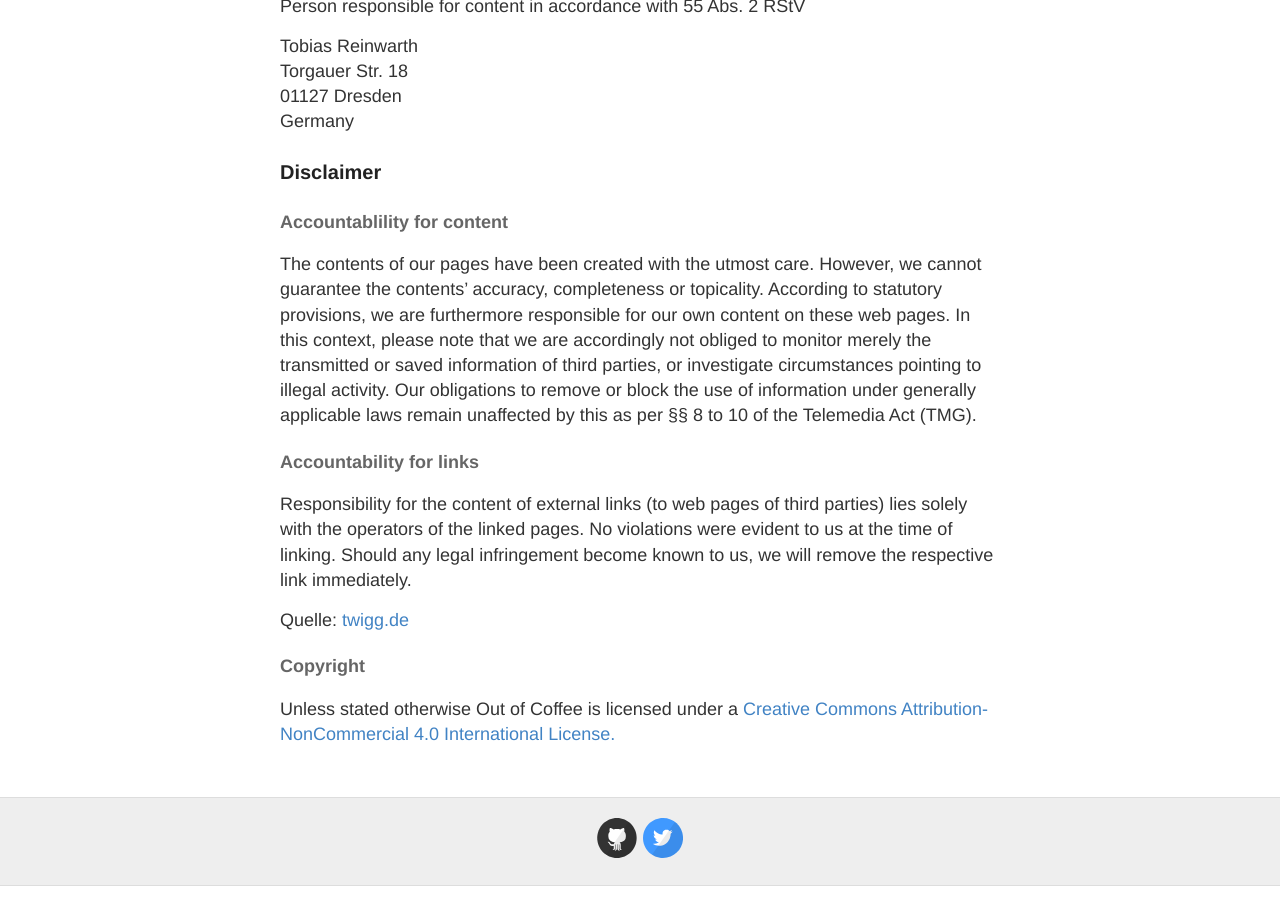
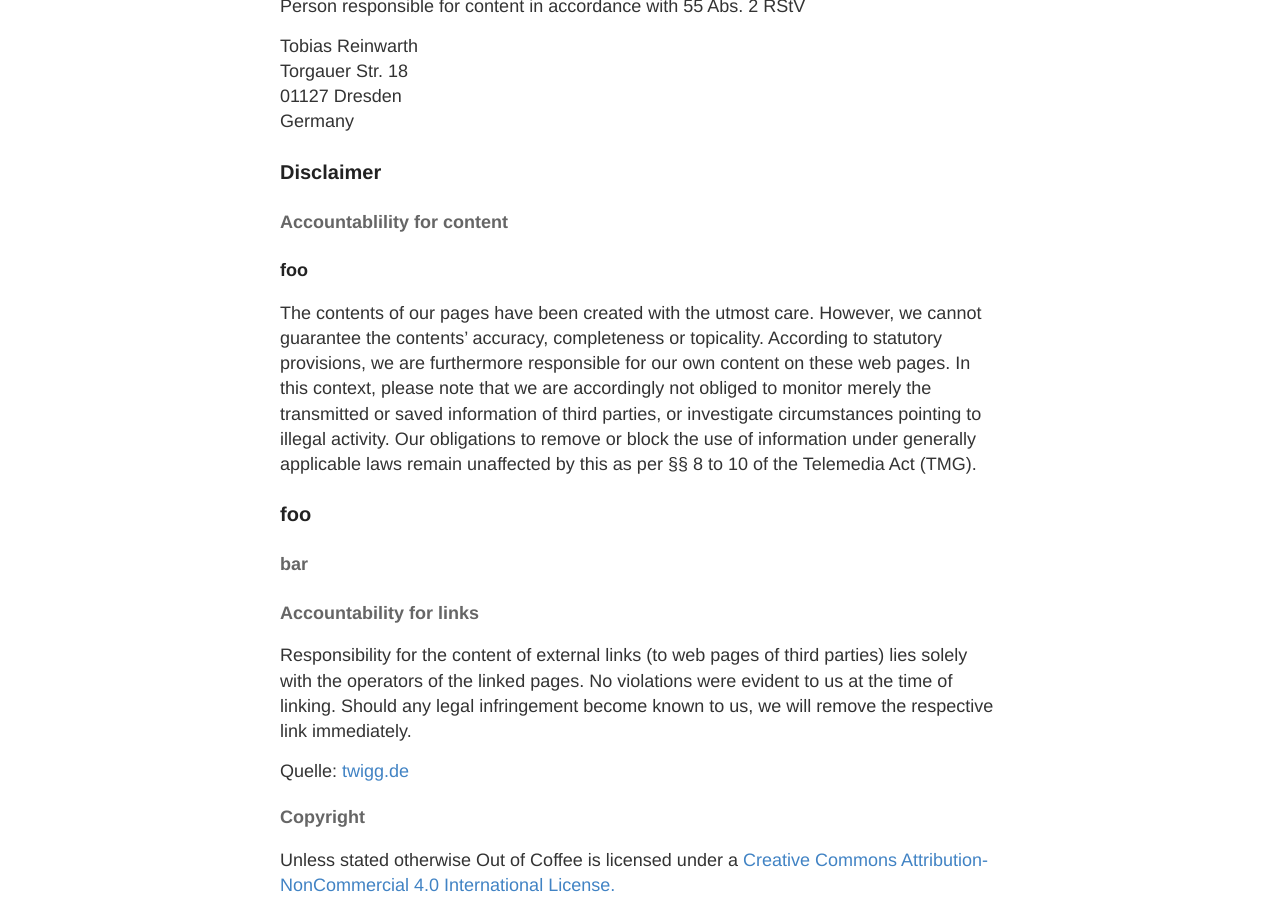
Before and after one commit to tobytes/tobytes.github.io, a Jekyll site: the page built from impressum.md, in a window 1280 px wide and 900 px high, scrolled down 532 px. Built offline with Jekyll 4.4.1, drawn with Linux system fonts in a browser that asks for light colours.

Commit message:
Updated impressum.md

```diff
--- a/impressum.md
+++ b/impressum.md
@@ -25,7 +25,10 @@ Germany
 
 ### Disclaimer
 #### Accountablility for content
+##### foo
 The contents of our pages have been created with the utmost care. However, we cannot guarantee the contents' accuracy, completeness or topicality. According to statutory provisions, we are furthermore responsible for our own content on these web pages. In this context, please note that we are accordingly not obliged to monitor merely the transmitted or saved information of third parties, or investigate circumstances pointing to illegal activity. Our obligations to remove or block the use of information under generally applicable laws remain unaffected by this as per §§ 8 to 10 of the Telemedia Act (TMG).
+###foo
+####bar
 
 #### Accountability for links
 Responsibility for the content of external links (to web pages of third parties) lies solely with the operators of the linked pages. No violations were evident to us at the time of linking. Should any legal infringement become known to us, we will remove the respective link immediately.
```
